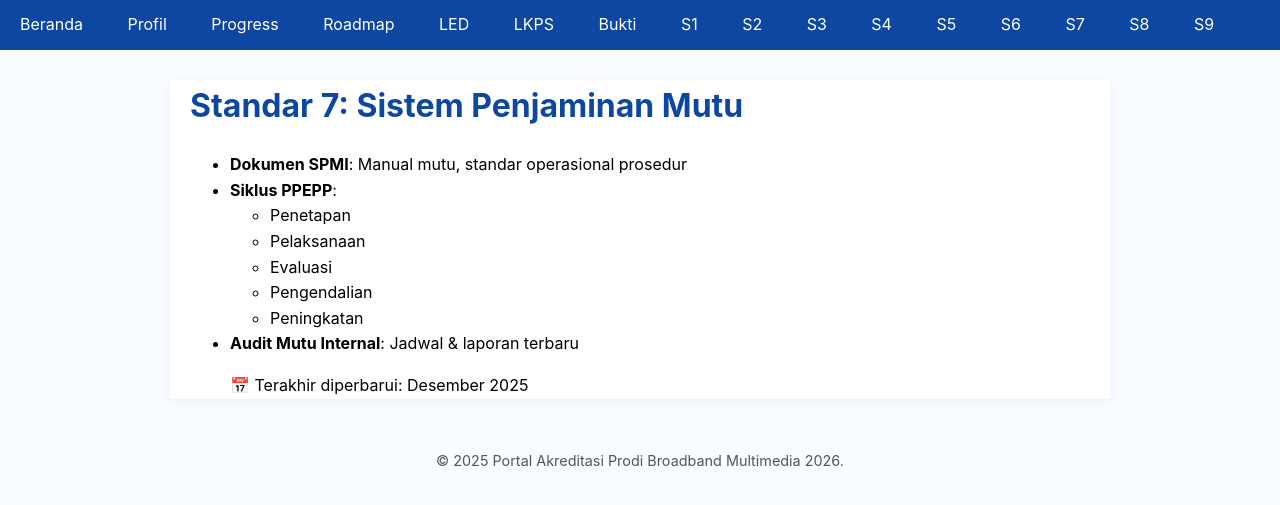
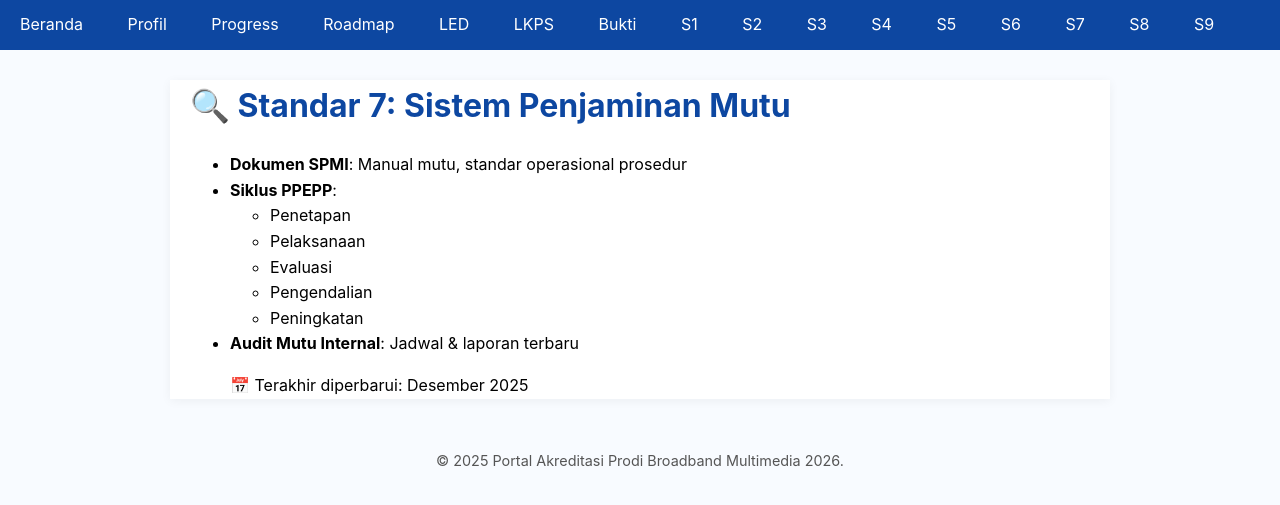
Before and after one commit to portal-psbm/aksi26, a Jekyll site: the page built from standar-7.md, in a window 1280 px wide. Shown: the top 505 px of the page. Built offline with Jekyll 4.4.1, drawn with Linux system fonts in a browser that asks for light colours.

```diff
--- a/standar-7.md
+++ b/standar-7.md
@@ -4,7 +4,7 @@ title: Standar 7
 permalink: /standar-7/
 ---
 
-# Standar 7: Sistem Penjaminan Mutu
+# 🔍 Standar 7: Sistem Penjaminan Mutu
 
 - **Dokumen SPMI**: Manual mutu, standar operasional prosedur
 - **Siklus PPEPP**:
```
